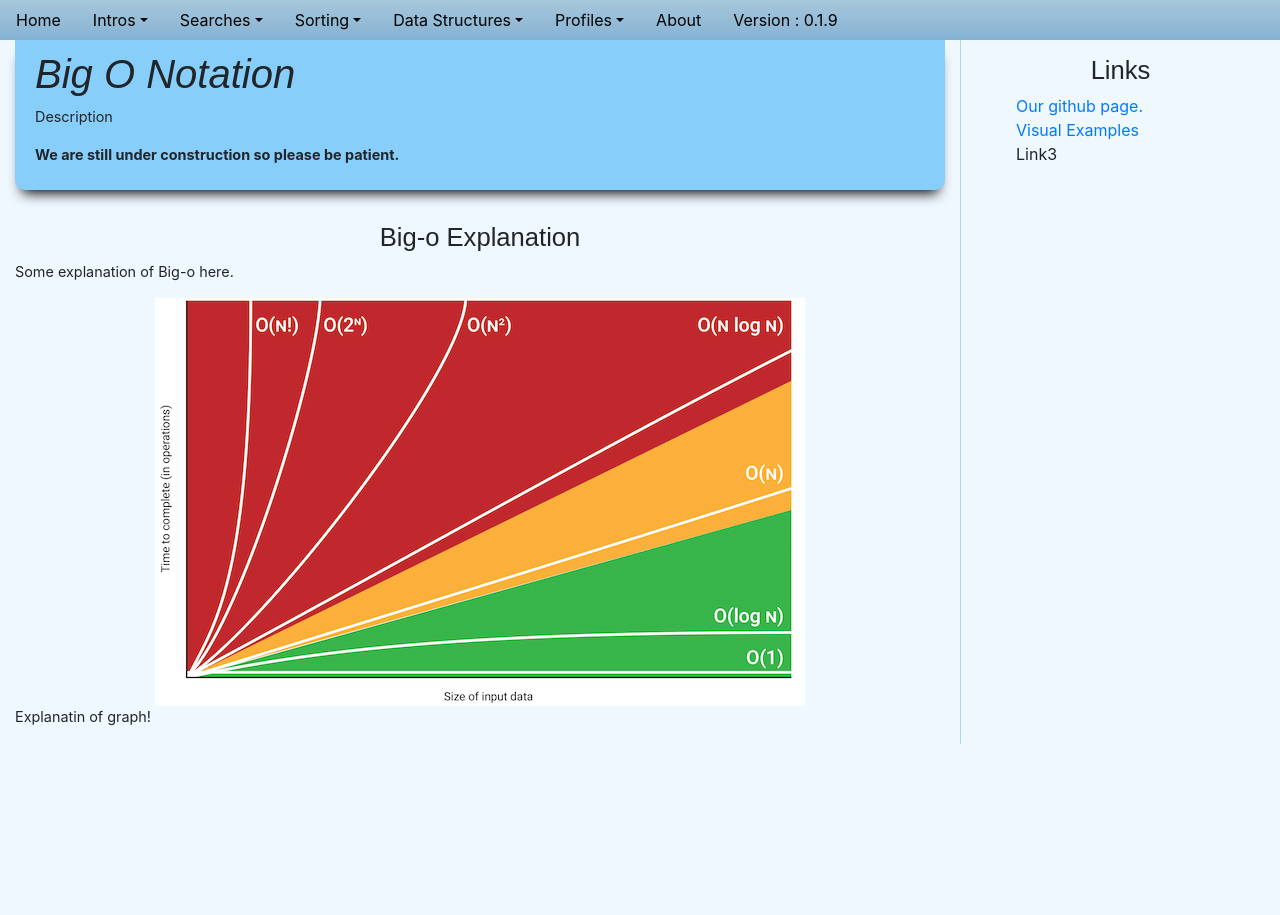
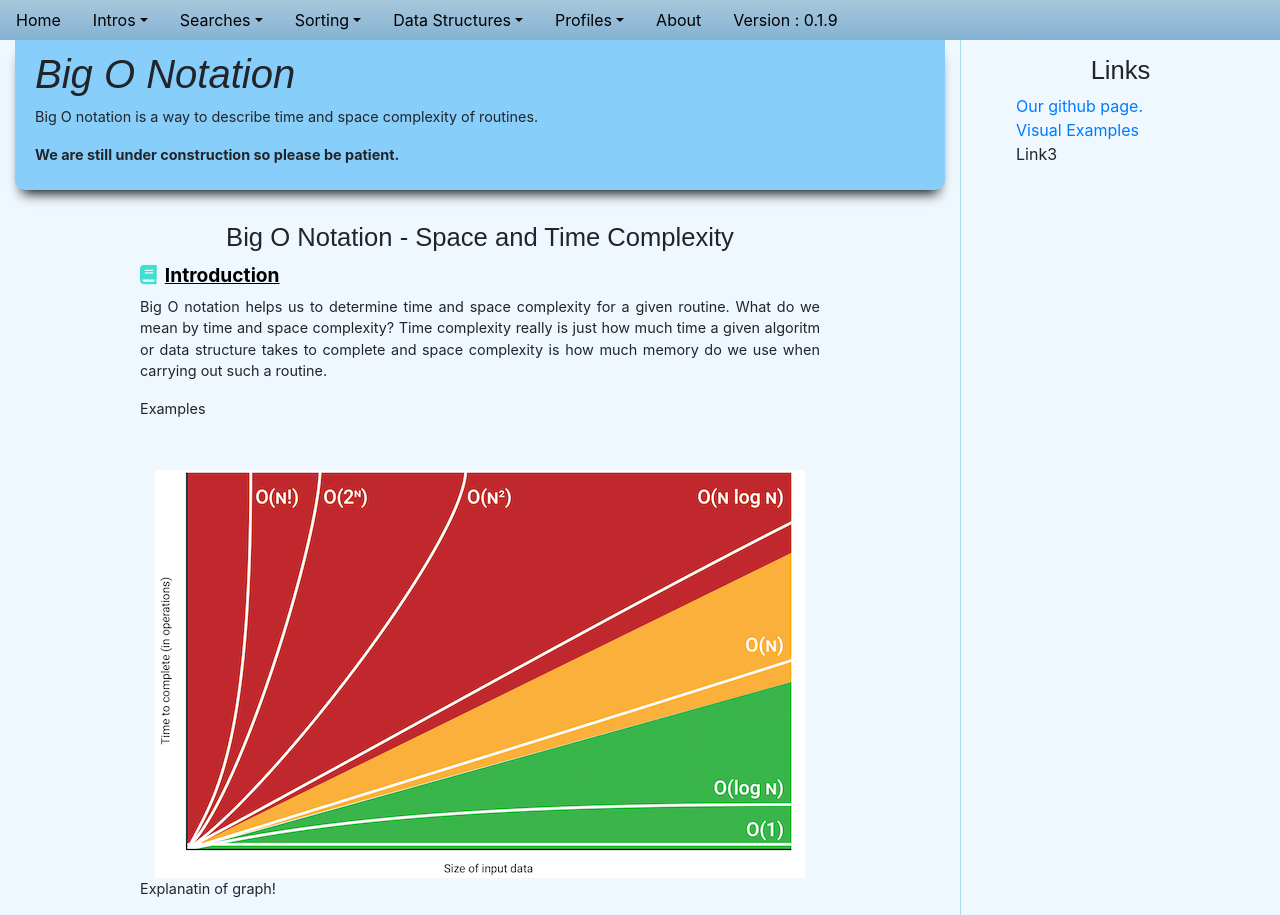
Before and after one commit to mocox/data-structs, a React (Create React App) app: page /big-o in a window 1280 px wide. Before the commit the page ends 800 px from the top, so only its background shows below. Built offline with nearby package versions, Linux system fonts and the light colour scheme.

Commit message:
added tab component, format linear page

```diff
--- a/src/App.css
+++ b/src/App.css
@@ -50,3 +50,16 @@
   -webkit-box-shadow: 0px 10px 13px -7px #000000, 1px -1px 5px 0px rgba(0,0,0,0);
   box-shadow: 0px 10px 13px -7px #000000, 1px -1px 5px 0px rgba(0,0,0,0);
 }
+
+.subHeader {
+  text-align: left;
+  font-size: 1.2rem;
+  font-weight: bold;
+  margin-bottom: 6px;
+  color: black;
+  text-decoration: underline;
+}
+
+.iconClass {
+  margin-right:8px;
+}
--- a/src/components/big-o/bigo-exp.tsx
+++ b/src/components/big-o/bigo-exp.tsx
@@ -3,6 +3,9 @@ import { Jumbotron } from 'react-bootstrap';
 import BigoImg from '../../images/big-o.png';
 
 import classes from './bigo.module.css';
+
+import { FontAwesomeIcon } from '@fortawesome/react-fontawesome';
+import { faBook } from '@fortawesome/free-solid-svg-icons';
 
 const BigOExp = (props: any) => {
 
@@ -11,15 +14,26 @@ const BigOExp = (props: any) => {
                 <Jumbotron fluid className="pageTron">
                     <h1>Big O Notation</h1>
                     <p>
-                        Description
+                        Big O notation is a way to describe time and space complexity of routines.
                     </p>
                     <p>
                         <strong>We are still under construction so please be patient.</strong>
                     </p>
                 </Jumbotron>
-                <h2>Big-o Explanation</h2>
+                <h2>Big O Notation - Space and Time Complexity</h2>
+                <div className={classes.Container}>
+                    <div className="subHeader">
+                        <FontAwesomeIcon className="iconClass" icon={faBook} color="turquoise" />
+                        Introduction
+                    </div>
                     <p>
-                    Some explanation of Big-o here.
+                        Big O notation helps us to determine time and space complexity for a given routine.
+                        What do we mean by time and space complexity? Time complexity really is just how much time a
+                        given algoritm or data structure takes to complete and space complexity is how much memory
+                        do we use when carrying out such a routine.
+                    </p>
+                    <p>
+                        Examples
                     </p>
 
                     <div className={classes.BigoImgContainer}>
@@ -29,7 +43,7 @@ const BigOExp = (props: any) => {
                     <p>
                         Explanatin of graph!
                     </p>
-
+                </div>
             </Fragment>
         );
 }
--- a/src/components/big-o/bigo.module.css
+++ b/src/components/big-o/bigo.module.css
@@ -1,4 +1,10 @@
+
+.Container {
+    margin: 8px 125px;
+}
+
 
 .BigoImgContainer {
     text-align: center;
+    margin-top: 50px;
 }
--- a/src/components/home/home-page.tsx
+++ b/src/components/home/home-page.tsx
@@ -27,8 +27,8 @@ const HomePage = () => {
 
             <div className={classes.Container}>
                 <h2>Algoritms and Data Structures in Computing</h2>
-                <div className={classes.SubHeader}>
-                    <FontAwesomeIcon className={classes.IconClass} icon={faBook} color="turquoise" />
+                <div className="subHeader">
+                    <FontAwesomeIcon className="iconClass" icon={faBook} color="turquoise" />
                     Introduction
                 </div>
                 <p>
@@ -40,7 +40,7 @@ const HomePage = () => {
                 Everything is free, so enjoy!!!
                 </p>
                 <div className={classes.SubHeader}>
-                    <FontAwesomeIcon className={classes.IconClass} icon={faGlobe} color="turquoise" />
+                    <FontAwesomeIcon className="iconClass" icon={faGlobe} color="turquoise" />
                     Overview</div>
                 <p>
                     The site will try to explain the following
--- /dev/null
+++ b/src/components/searches/linear.module.css
@@ -0,0 +1,3 @@
+.Container {
+    margin: 8px 125px;
+}
--- a/src/components/searches/linear/linear-search.tsx
+++ b/src/components/searches/linear/linear-search.tsx
@@ -1,15 +1,37 @@
 import React, { Fragment } from 'react';
 import TabbedCode from '../../tabbed-code/tabbedcode';
+import { Jumbotron } from 'react-bootstrap';
 
+import { FontAwesomeIcon } from '@fortawesome/react-fontawesome';
+import { faBook, faCode } from '@fortawesome/free-solid-svg-icons';
+
+import classes from '../linear.module.css';
 
 const LinearSearch = () => {
-
-
     return (
         <Fragment>
-            <h1>Linear Searches</h1>
-            <p>Description here!</p>
-            <TabbedCode message="Linear code" />
+            <Jumbotron fluid className="pageTron">
+                <h1>Linear Searches</h1>
+                <p>Description here!</p>
+                <p>
+                    <strong>We are still under construction so please be patient.</strong>
+                </p>
+            </Jumbotron>
+            <h2>Linear Searches</h2>
+            <div className={classes.Container}>
+                <div className="subHeader">
+                    <FontAwesomeIcon className="iconClass" icon={faBook} color="turquoise" />
+                    Introduction
+                </div>
+                <p>Text here</p>
+
+                <div className="subHeader">
+                    <FontAwesomeIcon className="iconClass" icon={faCode} color="turquoise" />
+                    Code Examples
+                </div>
+                <TabbedCode message="Linear code" />
+            </div>
+
         </Fragment>
     );
 }
--- /dev/null
+++ b/src/components/tabbed-code/tab-content/tabContent.module.css
@@ -0,0 +1,11 @@
+.Content {
+    padding: 15px 20px;
+    background-color: white;
+    min-height:270px;
+    border-bottom-right-radius: 12px;
+}
+
+code{
+    direction: ltr;
+    font-family: SFMono-Regular,Consolas,Liberation Mono,Menlo,Courier,monospace;
+}
--- /dev/null
+++ b/src/components/tabbed-code/tab-content/tabContent.tsx
@@ -0,0 +1,19 @@
+import React from 'react';
+
+import classes from './tabContent.module.css';
+
+export interface ContentProps {
+    code: string;
+}
+
+const TabContent = (props: ContentProps) => {
+    return (
+        <div className={classes.Content}>
+            <pre>
+                <code className="lang-csharp" data-author-content={props.code}>{props.code}</code>
+            </pre>
+        </div>
+    )
+}
+
+export default TabContent;
--- /dev/null
+++ b/src/components/tabbed-code/tabbed-code.module.css
@@ -0,0 +1,13 @@
+.Content {
+    padding: 15px 20px;
+}
+
+.TabContainer {
+    /* margin: 10px 125px; */
+    border-bottom: 1px solid lightgrey;
+    border-right: 1px solid lightgrey;
+    box-shadow: 5px 5px 1px darkgray;
+
+    min-height:300px;
+    border-bottom-right-radius: 12px;
+}
--- a/src/components/tabbed-code/tabbedcode.tsx
+++ b/src/components/tabbed-code/tabbedcode.tsx
@@ -1,10 +1,26 @@
 import React, { Fragment } from 'react';
+import { Tab, Tabs } from 'react-bootstrap';
+import TabContent from './tab-content/tabContent';
 
+import classes from './tabbed-code.module.css';
 
 const TabbedCode = (props: any) => {
     return (
         <Fragment>
-            <h5>Tabbed Code Component - {props.message}</h5>
+            {/* <h5>Tabbed Code Component - {props.message}</h5> */}
+            <div className={classes.TabContainer}>
+                <Tabs defaultActiveKey="profile" id="code-holder">
+                    <Tab eventKey='c#' title='C#'>
+                        <TabContent code="public void Get(string str)  { }" />
+                    </Tab>
+                    <Tab eventKey='python' title="Python">
+                        <TabContent code='public void Get2(string str)  { }' />
+                    </Tab>
+                    <Tab eventKey="javascript" title="JavaScript" >
+                        <TabContent code="public static void SetSmth() => {} ;" />
+                    </Tab>
+                </Tabs>
+            </div>
         </Fragment>
     )
 }
--- a/src/containers/searches/searches.tsx
+++ b/src/containers/searches/searches.tsx
@@ -22,10 +22,7 @@ const Searches = () => {
 
     return (
         <Fragment>
-
-            <p>Which Search: <em>{which}</em></p>
             {getWhich(which)}
-
         </Fragment>
     );
 }
```
Lines whose indentation alone changed are shown as unchanged.
